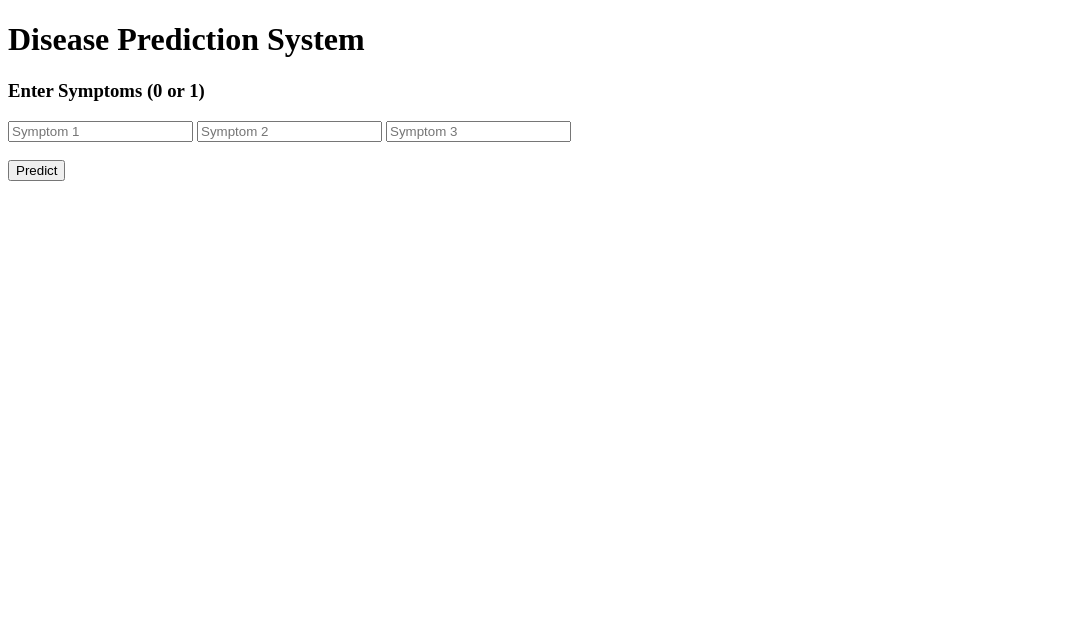
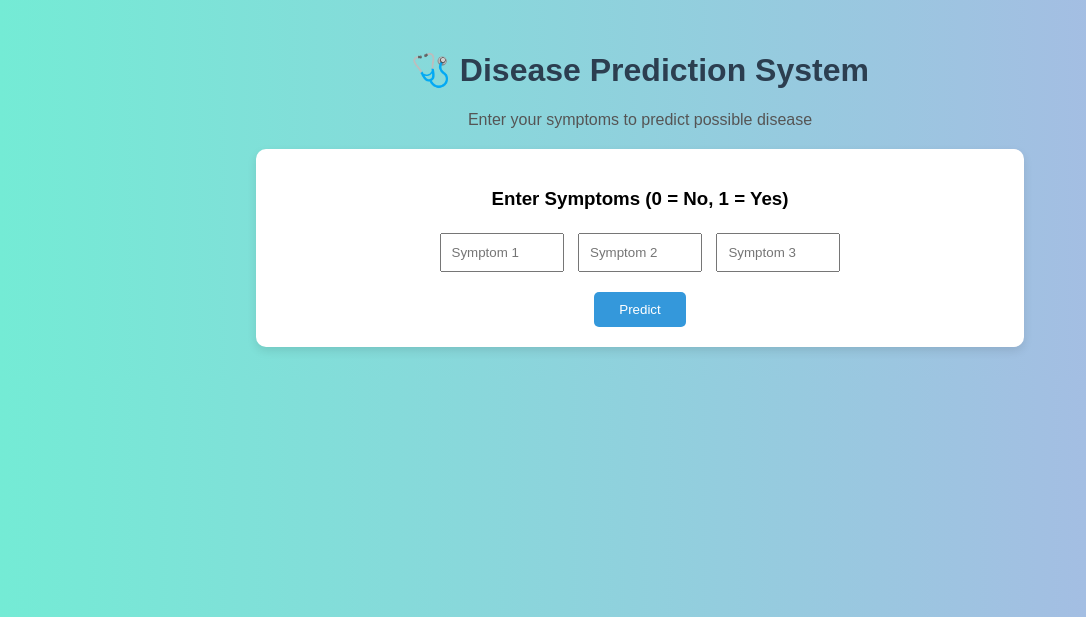
Before and after one commit to Rajeswari-76/ML_Project_Journey, a Flask app: page / in a window 1280 px wide. Shown: the top 617 px of the page, without its empty margins (0-1086 px from the left). Run offline with Flask 3, Linux system fonts and the light colour scheme; parts of the project's set-up code (start-up, migrations or seed data) failed here and were passed over.

Commit message:
updating files

```diff
--- a/static/style.css
+++ b/static/style.css
@@ -0,0 +1,64 @@
+body {
+    margin: 0;
+    font-family: Arial, sans-serif;
+    background: linear-gradient(to right, #74ebd5, #ACB6E5);
+}
+
+.container {
+    width: 60%;
+    margin: auto;
+    text-align: center;
+    padding: 30px;
+}
+
+h1 {
+    color: #2c3e50;
+}
+
+.subtitle {
+    color: #555;
+    margin-bottom: 20px;
+}
+
+.form-box {
+    background: white;
+    padding: 20px;
+    border-radius: 10px;
+    box-shadow: 0px 4px 10px rgba(0,0,0,0.1);
+}
+
+.inputs input {
+    padding: 10px;
+    margin: 5px;
+    width: 100px;
+}
+
+button {
+    margin-top: 15px;
+    padding: 10px 25px;
+    background: #3498db;
+    color: white;
+    border: none;
+    border-radius: 5px;
+    cursor: pointer;
+}
+
+button:hover {
+    background: #2980b9;
+}
+
+.result-box {
+    margin-top: 30px;
+}
+
+.card {
+    background: white;
+    padding: 15px;
+    margin: 10px;
+    border-radius: 8px;
+    text-align: left;
+}
+
+span {
+    color: #e74c3c;
+}
--- a/templates/index.html
+++ b/templates/index.html
@@ -6,34 +6,50 @@
 </head>
 <body>
 
-<h1>Disease Prediction System</h1>
+<div class="container">
 
-<form method="POST">
+    <h1>🩺 Disease Prediction System</h1>
+    <p class="subtitle">Enter your symptoms to predict possible disease</p>
 
-    <h3>Enter Symptoms (0 or 1)</h3>
+    <form method="POST" class="form-box">
 
-    <!-- Example: adjust number of inputs based on your model -->
-    <input type="text" name="symptoms" placeholder="Symptom 1">
-    <input type="text" name="symptoms" placeholder="Symptom 2">
-    <input type="text" name="symptoms" placeholder="Symptom 3">
+        <h3>Enter Symptoms (0 = No, 1 = Yes)</h3>
 
-    <br><br>
+        <div class="inputs">
+            <input type="number" name="symptoms" placeholder="Symptom 1" min="0" max="1">
+            <input type="number" name="symptoms" placeholder="Symptom 2" min="0" max="1">
+            <input type="number" name="symptoms" placeholder="Symptom 3" min="0" max="1">
+        </div>
+
         <button type="submit">Predict</button>
+
     </form>
 
     {% if disease %}
-    <h2>Predicted Disease: {{ disease }}</h2>
+    <div class="result-box">
 
-    <h3>Description:</h3>
+        <h2>🧾 Prediction Result</h2>
+
+        <h3>Disease: <span>{{ disease }}</span></h3>
+
+        <div class="card">
+            <h4>Description</h4>
             <p>{{ description }}</p>
+        </div>
 
-    <h3>Precautions:</h3>
+        <div class="card">
+            <h4>Precautions</h4>
             <ul>
                 {% for p in precautions %}
                 <li>{{ p }}</li>
                 {% endfor %}
             </ul>
+        </div>
+
+    </div>
     {% endif %}
+
+</div>
 
 </body>
 </html>
```
Lines whose indentation alone changed are shown as unchanged.
